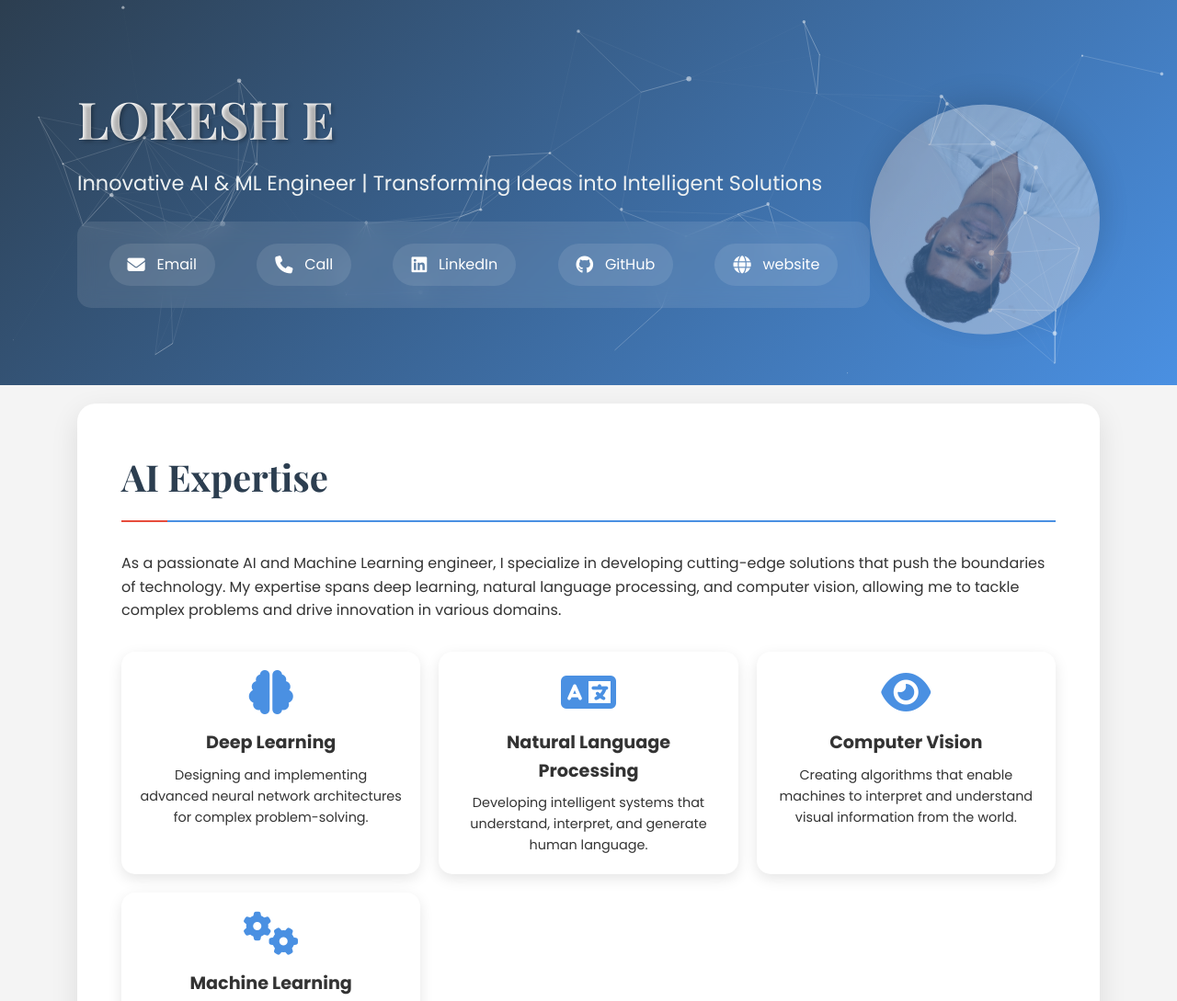
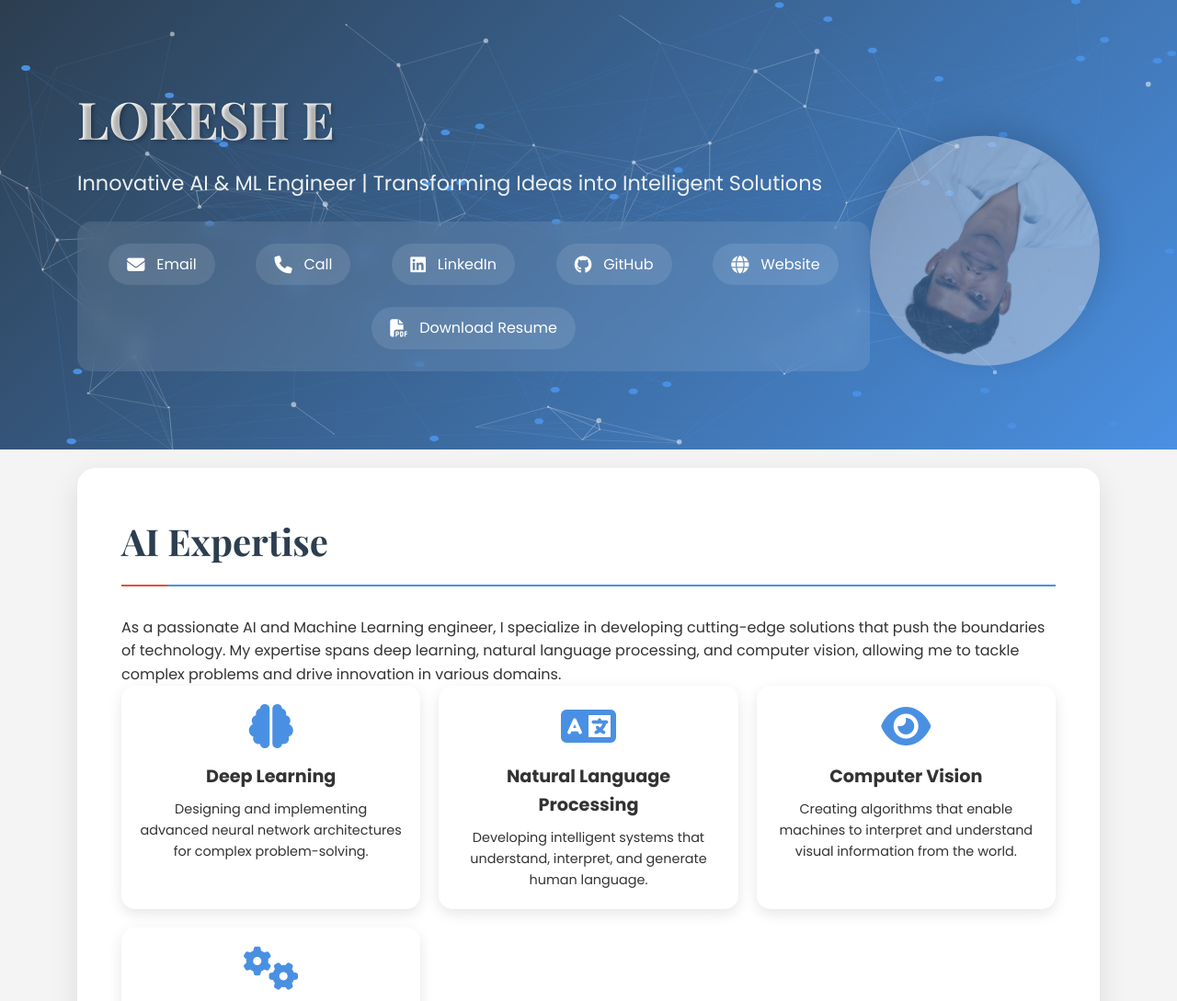
Before and after one commit to lokeshe-09/lokeshe.github.io, a plain HTML site: page index.html in a window 1280 px wide. Shown: the top 1089 px of the page at 92% size. Drawn offline with nearby package versions, Linux system fonts and the light colour scheme; animation ran at ten frames a second.

Commit message:
Update index.html

```diff
--- a/index.html
+++ b/index.html
@@ -9,6 +9,7 @@
     <script src="https://cdnjs.cloudflare.com/ajax/libs/gsap/3.11.4/gsap.min.js"></script>
     <script src="https://cdnjs.cloudflare.com/ajax/libs/gsap/3.11.4/ScrollTrigger.min.js"></script>
     <script src="https://cdn.jsdelivr.net/npm/particles.js@2.0.0/particles.min.js"></script>
+    <script src="https://cdnjs.cloudflare.com/ajax/libs/three.js/r128/three.min.js"></script>
     <style>
         :root {
             --primary-color: #4a90e2;
@@ -419,7 +420,6 @@
             display: grid;
             grid-template-columns: repeat(auto-fit, minmax(250px, 1fr));
             gap: 20px;
-            margin-top: 2rem;
         }
         .expertise-item {
             background: var(--card-bg);
@@ -429,7 +429,7 @@
             box-shadow: 0 5px 15px rgba(0,0,0,0.1);
             transition: var(--transition);
         }
-        .expertise-item: hover {
+        .expertise-item:hover {
             transform: translateY(-5px);
             box-shadow: 0 10px 20px rgba(0,0,0,0.2);
         }
@@ -447,11 +447,20 @@
             font-size: 0.9rem;
             color: var(--text-color);
         }
+        #neural-network-canvas {
+            position: absolute;
+            top: 0;
+            left: 0;
+            width: 100%;
+            height: 100%;
+            z-index: 0;
+        }
     </style>
 </head>
 <body>
     <header>
         <div id="particles-js"></div>
+        <canvas id="neural-network-canvas"></canvas>
         <div class="container header-content">
             <div class="profile-info">
                 <h1>LOKESH E</h1>
@@ -461,7 +470,8 @@
                     <a href="tel:7661081043"><i class="fas fa-phone"></i> Call</a>
                     <a href="https://www.linkedin.com/in/lokesh-e-60a583201" target="_blank"><i class="fab fa-linkedin"></i> LinkedIn</a>
                     <a href="https://github.com/AICraftAlchemy" target="_blank"><i class="fab fa-github"></i> GitHub</a>
-                    <a href="https://aicraftalchemy.github.io" target="_blank"><i class="fas fa-globe"></i> website</a>
+                    <a href="https://aicraftalchemy.github.io" target="_blank"><i class="fas fa-globe"></i> Website</a>
+                    <a href="static/Lokesh_E_CV.pdf" download="Lokesh_E_CV.pdf" target="_blank" class="download-resume"><i class="fas fa-file-pdf"></i> Download Resume</a>
                 </div>
             </div>
             <div class="profile-image-container">
@@ -876,6 +886,84 @@
         }
 
         setTimeout(typeWriter, 1500);
+
+        // Neural Network Animation
+        const canvas = document.getElementById('neural-network-canvas');
+        const ctx = canvas.getContext('2d');
+        canvas.width = window.innerWidth;
+        canvas.height = window.innerHeight;
+
+        const nodes = [];
+        const connections = [];
+
+        class Node {
+            constructor(x, y) {
+                this.x = x;
+                this.y = y;
+                this.radius = 5;
+                this.color = '#4a90e2';
+            }
+
+            draw() {
+                ctx.beginPath();
+                ctx.arc(this.x, this.y, this.radius, 0, Math.PI * 2);
+                ctx.fillStyle = this.color;
+                ctx.fill();
+            }
+        }
+
+        class Connection {
+            constructor(start, end) {
+                this.start = start;
+                this.end = end;
+                this.color = 'rgba(74, 144, 226, 0.2)';
+            }
+
+            draw() {
+                ctx.beginPath();
+                ctx.moveTo(this.start.x, this.start.y);
+                ctx.lineTo(this.end.x, this.end.y);
+                ctx.strokeStyle = this.color;
+                ctx.stroke();
+            }
+        }
+
+        function createNodes() {
+            const numNodes = 50;
+            for (let i = 0; i < numNodes; i++) {
+                const x = Math.random() * canvas.width;
+                const y = Math.random() * canvas.height;
+                nodes.push(new Node(x, y));
+            }
+        }
+
+        function createConnections() {
+            for (let i = 0; i < nodes.length; i++) {
+                for (let j = i + 1; j < nodes.length; j++) {
+                    if (Math.random() < 0.1) {
+                        connections.push(new Connection(nodes[i], nodes[j]));
+                    }
+                }
+            }
+        }
+
+        function animate() {
+            ctx.clearRect(0, 0, canvas.width, canvas.height);
+
+            connections.forEach(connection => connection.draw());
+            nodes.forEach(node => node.draw());
+
+            requestAnimationFrame(animate);
+        }
+
+        createNodes();
+        createConnections();
+        animate();
+
+        window.addEventListener('resize', () => {
+            canvas.width = window.innerWidth;
+            canvas.height = window.innerHeight;
+        });
     </script>
 </body>
 </html>
```
